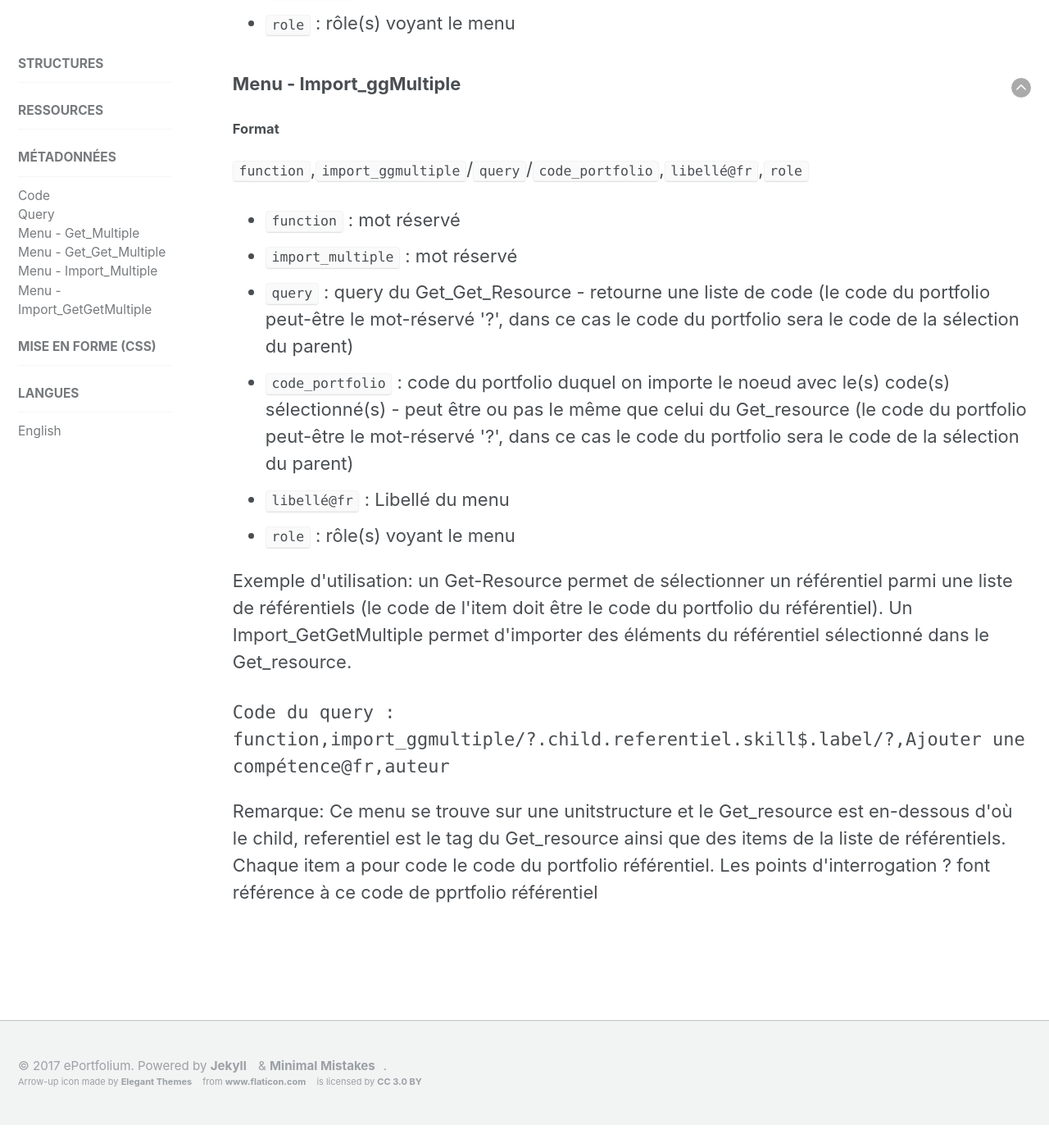
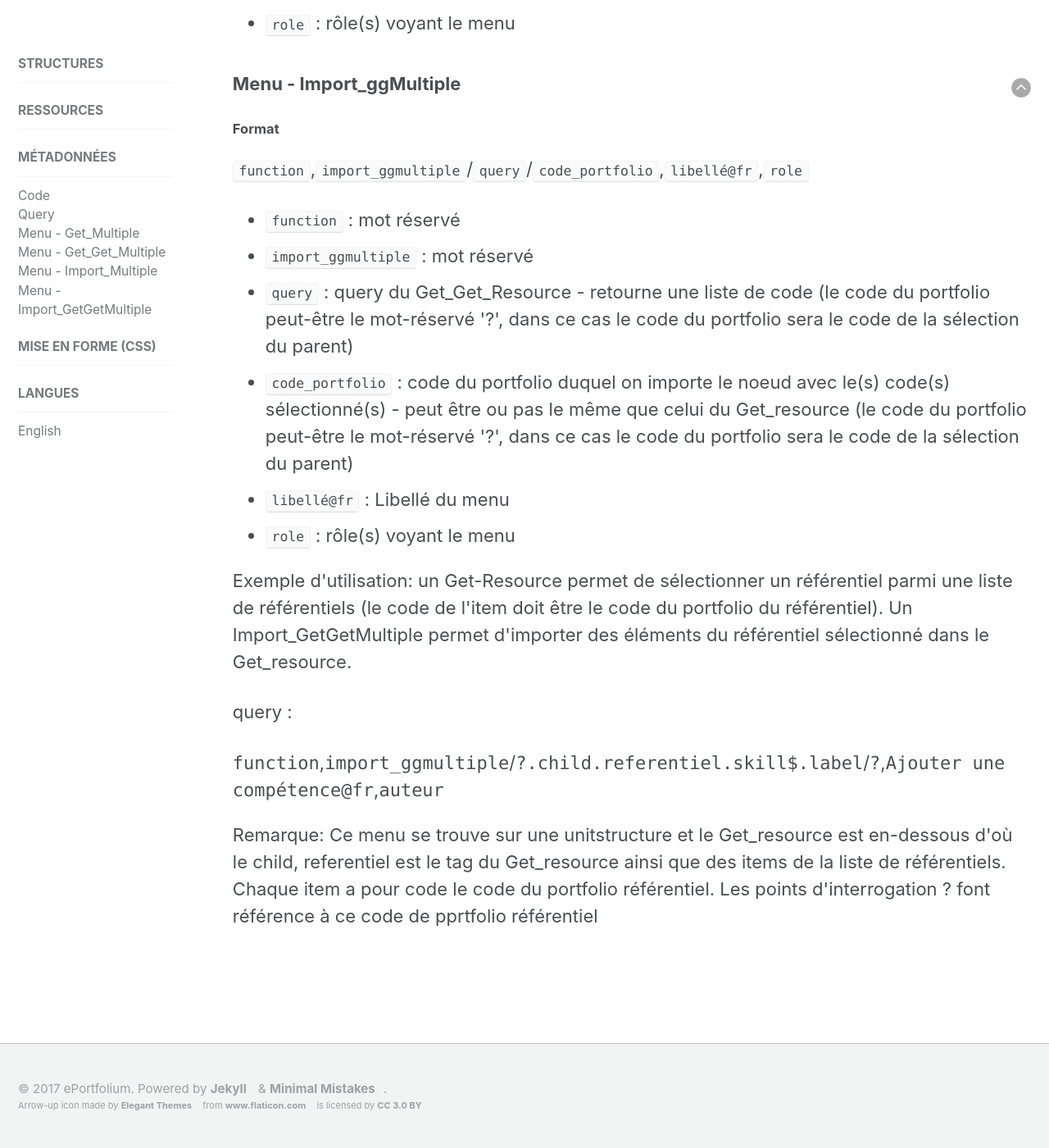
Before and after one commit to karutaproject/karuta-frontend-documentation, a Jekyll site: the page built from _pages/metadata_fr.html, in a window 1280 px wide and 1400 px high, scrolled down 3495 px. Shown: the whole window at 82% size. Built offline with Jekyll 4.4.1, drawn with Linux system fonts in a browser that asks for light colours; before the commit the page ends 4867 px from its top, so only the background shows below that.

Commit message:
correction présentation

```diff
--- a/_pages/metadata_fr.html
+++ b/_pages/metadata_fr.html
@@ -106,13 +106,13 @@ sidebar:
 	<p><code>function</code>,<code>import_ggmultiple</code>/<code>query</code>/<code>code_portfolio</code>,<code>libellé@fr</code>,<code>role</code></p>
 	<ul>
 		<li><code>function</code> : mot réservé</li>
-		<li><code>import_multiple</code> : mot réservé</li>
+		<li><code>import_ggmultiple</code> : mot réservé</li>
 		<li><code>query</code> : query du Get_Get_Resource - retourne une liste de code (le code du portfolio peut-être le mot-réservé '?', dans ce cas le code du portfolio sera le code de la sélection du parent)</li>
 		<li><code>code_portfolio</code> : code du portfolio duquel on importe le noeud avec le(s) code(s) sélectionné(s) - peut être ou pas le même que celui du Get_resource (le code du portfolio peut-être le mot-réservé '?', dans ce cas le code du portfolio sera le code de la sélection du parent)</li>
 		<li><code>libellé@fr</code> : Libellé du menu</li>
 		<li><code>role</code> : rôle(s) voyant le menu</li>
 	</ul>
 	<p>Exemple d'utilisation: un Get-Resource permet de sélectionner un référentiel parmi une liste de référentiels (le code de l'item doit être le code du portfolio du référentiel). Un Import_GetGetMultiple permet d'importer des éléments du référentiel sélectionné dans le Get_resource.</p>
-	<code>Code du query : function,import_ggmultiple/?.child.referentiel.skill$.label/?,Ajouter une compétence@fr,auteur</code>
+	<p>query : </p><code>function</code>,<code>import_ggmultiple</code>/<code>?.child.referentiel.skill$.label</code>/<code>?</code>,<code>Ajouter une compétence@fr</code>,<code>auteur</code>
 	<p>Remarque: Ce menu se trouve sur une unitstructure et le Get_resource est en-dessous d'où le child, referentiel est le tag du Get_resource ainsi que des items de la liste de référentiels. Chaque item a pour code le code du portfolio référentiel. Les points d'interrogation ? font référence à ce code de pprtfolio référentiel </p>
 </article>
```
